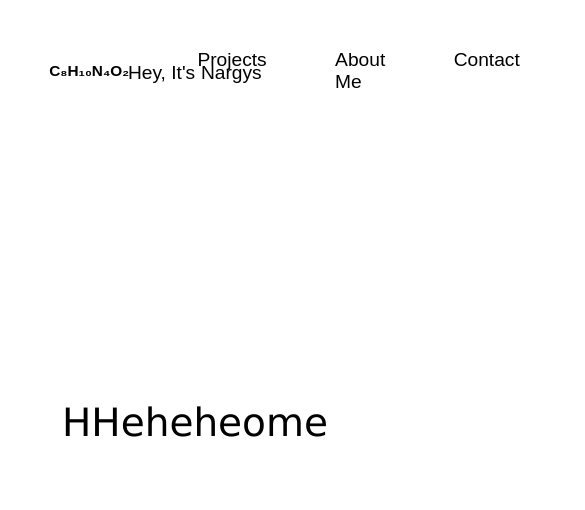
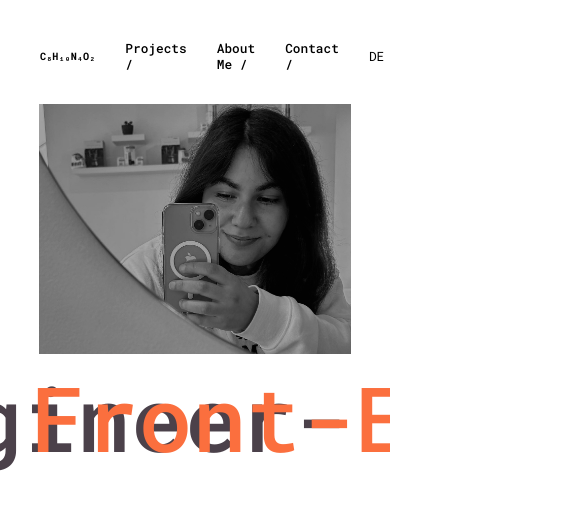
Before and after one commit to nargysc/portfolionrgs, a React (Create React App) app: page / in a window 390 px wide. Shown: the top 510 px of the page, 585 px wide, since content can reach past the window. Built offline with nearby package versions, Linux system fonts and the light colour scheme.

Commit message:
home component added

```diff
--- a/package.json
+++ b/package.json
@@ -7,6 +7,7 @@
     "@testing-library/react": "^13.4.0",
     "@testing-library/user-event": "^13.5.0",
     "framer-motion": "^11.0.20",
+    "gsap": "^3.12.5",
     "i18next": "^23.10.1",
     "node-sass": "^7.0.3",
     "react": "^18.2.0",
--- a/src/App.css
+++ b/src/App.css
@@ -1,3 +1,4 @@
+@import url("https://fonts.googleapis.com/css2?family=Roboto+Mono:ital,wght@0,100..700;1,100..700&display=swap");
 * {
   margin: 0;
   padding: 0;
@@ -6,7 +7,9 @@
 }
 
 html, body {
-  font-family: "Lucida Sans", "Lucida Sans Regular", "Lucida Grande", "Lucida Sans Unicode", Geneva, Verdana, sans-serif;
+  font-family: "Roboto Mono", monospace;
+  font-weight: 400;
+  font-style: normal;
   background: #ffffff;
 }
 
@@ -27,6 +30,6 @@ html, body {
   left: 0;
   width: 100%;
   height: 100vh;
-  background-color: #867ba3;
+  background-color: #4b414a;
   transform-origin: top;
 }
--- a/src/App.scss
+++ b/src/App.scss
@@ -1,3 +1,6 @@
+@import url('https://fonts.googleapis.com/css2?family=Roboto+Mono:ital,wght@0,100..700;1,100..700&display=swap');
+
+
 * {
     margin:0;
     padding: 0;
@@ -5,7 +8,9 @@
     color: black;
 }
 html, body {
-    font-family: 'Lucida Sans', 'Lucida Sans Regular', 'Lucida Grande', 'Lucida Sans Unicode', Geneva, Verdana, sans-serif;
+     font-family: "Roboto Mono", monospace;
+  font-weight: 400;
+  font-style: normal;
     background: #ffffff;
 }
 
@@ -29,6 +34,6 @@ html, body {
     left:0;
     width: 100%;
     height: 100vh;
-    background-color: #867ba3;
+    background-color: #4b414a;
     transform-origin:top ;
 }
--- /dev/null
+++ b/src/Components/Home.css
@@ -0,0 +1,84 @@
+@import url("https://fonts.googleapis.com/css2?family=Roboto+Mono:ital,wght@0,100..700;1,100..700&display=swap");
+img {
+  -o-object-fit: contain;
+     object-fit: contain;
+  width: 35%;
+  margin-left: 35%;
+  margin-top: 10%;
+}
+
+.sliderContainer {
+  width: 100vw;
+  overflow-x: hidden;
+  position: relative;
+  top: calc(30vh - 300px);
+  font-family: "Roboto Mono", monospace;
+  font-weight: 500;
+}
+
+.slider {
+  position: relative;
+  display: flex;
+  white-space: nowrap;
+}
+.slider p {
+  margin: 0;
+  color: #4b414a;
+  font-size: 240px;
+}
+.slider p:nth-of-type(2) {
+  position: absolute;
+  left: 166%;
+  color: rgb(251, 111, 62);
+}
+
+.secondtext {
+  margin: 0;
+  color: #4b414a;
+  font-size: 240px;
+}
+.secondtext:nth-of-type(2) {
+  position: absolute;
+  left: 166%;
+  color: rgb(251, 111, 62);
+}
+
+@media only screen and (max-width: 768px) {
+  img {
+    width: 80%;
+    margin-left: 10%;
+    margin-top: 25%;
+  }
+  .sliderContainer {
+    top: calc(15vh - 120px);
+  }
+  .slider p {
+    font-size: 90px;
+  }
+  .slider p:nth-of-type(2) {
+    left: 182%;
+  }
+}
+@media only screen and (min-width: 769px) and (max-width: 1024px) {
+  img {
+    width: 60%;
+    margin-left: 20%;
+    margin-top: 7%;
+  }
+  .sliderContainer {
+    top: calc(25vh - 240px);
+  }
+  .slider p {
+    font-size: 180px;
+  }
+  .slider p:nth-of-type(2) {
+    left: 10%;
+  }
+}
+@media only screen and (min-width: 1025px) {
+  img {
+    width: 35%;
+    margin-left: 35%;
+    margin-top: 10%;
+  }
+}
--- a/src/Components/Home.js
+++ b/src/Components/Home.js
@@ -1,10 +1,58 @@
-import React from "react";
+import React, { useTransition } from "react";
+import "./Home.scss";
+import { ScrollTrigger } from "gsap/ScrollTrigger";
+import { useEffect, useRef } from "react";
+import gsap from "gsap";
+import pict from "../images/main.jpg";
 import transition from "../transition";
+import { useTranslation } from "react-i18next";
 
 function Home() {
+  const { t } = useTranslation();
+  const firstText = useRef(null);
+  const secondText = useRef(null);
+  const slider = useRef(null);
+  let xPercent = 0;
+  let direction = -1;
+  useEffect(() => {
+    gsap.registerPlugin(ScrollTrigger);
+    requestAnimationFrame(animation);
+
+    gsap.to(slider.current, {
+      scrollTrigger: {
+        trigger: document.documentElement,
+        start: 0,
+        end: window.innerHeight,
+        scrub: 0.1,
+        onUpdate: (e) => (direction = e.direction * -1), // eslint-disable-line react-hooks/exhaustive-deps
+      },
+      x: "-=300px",
+    });
+  }, []);
+  // eslint-disable-line react-hooks/exhaustive-deps
+
+  const animation = () => {
+    if (xPercent <= -100) {
+      xPercent = 0;
+    }
+    if (xPercent > 0) {
+      xPercent = -100;
+    }
+    gsap.set(firstText.current, { xPercent: xPercent });
+    gsap.set(secondText.current, { xPercent: xPercent });
+    xPercent += 0.2 * direction;
+    requestAnimationFrame(animation);
+  };
+
   return (
     <div>
-      <h1>HHeheheome</h1>
+      <div className="sliderContainer">
+        <img src={pict} alt=""></img>
+        <div ref={slider} className="slider">
+          <p ref={firstText}>{t("frontend")}</p>
+          <p ref={secondText}>{t("frontend2")}</p>
+        </div>
+      </div>
     </div>
   );
 }
--- /dev/null
+++ b/src/Components/Home.scss
@@ -0,0 +1,105 @@
+  @import url('https://fonts.googleapis.com/css2?family=Roboto+Mono:ital,wght@0,100..700;1,100..700&display=swap');
+
+ img {
+    object-fit: contain;
+    width: 35%;
+    margin-left: 35%;
+    margin-top: 10%;
+  }
+
+.sliderContainer {
+  width: 100vw;
+  overflow-x: hidden;
+  position: relative;
+      top: calc(30vh - 300px);
+          font-family: "Roboto Mono", monospace;
+          font-weight: 500;
+
+
+
+}
+
+.slider {
+  position: relative;
+  display: flex;
+  white-space: nowrap;
+
+
+  p {
+margin: 0;
+color: #4b414a;
+    font-size: 240px;
+
+    &:nth-of-type(2) {
+      position: absolute;
+      left: 166%;
+      color: rgb(251, 111, 62);
+    }
+  }
+}
+ .secondtext {
+margin: 0;
+color: #4b414a;
+    font-size: 240px;
+
+    &:nth-of-type(2) {
+      position: absolute;
+      left: 166%;
+      color: rgb(251, 111, 62);
+    }
+
+}
+
+// Mobile
+@media only screen and (max-width: 768px) {
+  img {
+    width: 80%;
+    margin-left: 10%;
+    margin-top: 25%;
+  }
+
+  .sliderContainer {
+    top: calc(15vh - 120px);
+  }
+
+  .slider {
+    p {
+      font-size: 90px;
+    }
+
+    p:nth-of-type(2) {
+      left: 182%;
+    }
+  }
+}
+
+// Tablet
+@media only screen and (min-width: 769px) and (max-width: 1024px) {
+  img {
+    width: 60%;
+    margin-left: 20%;
+    margin-top: 7%;
+  }
+
+  .sliderContainer {
+    top: calc(25vh - 240px);
+  }
+
+  .slider {
+    p {
+      font-size: 180px;
+    }
+
+    p:nth-of-type(2) {
+      left: 10%;
+    }
+  }
+}
+
+// Desktop
+@media only screen and (min-width: 1025px) {
+  img {
+    width: 35%;
+    margin-left: 35%;
+    margin-top: 10%;
+  }}
--- a/src/Components/NavBar.css
+++ b/src/Components/NavBar.css
@@ -1,3 +1,4 @@
+@import url("https://fonts.googleapis.com/css2?family=Roboto+Mono:ital,wght@0,100..700;1,100..700&display=swap");
 .nav {
   position: fixed;
   cursor: pointer;
@@ -10,8 +11,7 @@
   display: flex;
   font-size: 1.2em;
   width: 100%;
-  font-family: "Titillium Web", sans-serif;
-  font-weight: 440;
+  font-family: "Roboto Mono", monospace;
   box-sizing: border-box;
 }
 .nav .navmenu {
@@ -27,9 +27,8 @@
 .nav .logo,
 .nav .nav-item {
   display: flex;
-  margin: 1em;
-  font-weight: 400;
-  font-size: 1em;
+  margin: 0em;
+  font-size: 0.8em;
   position: relative;
 }
 .nav .logo .indicator,
@@ -94,18 +93,18 @@ a {
   white-space: nowrap;
   transition: all 0.5s cubic-bezier(0.76, 0, 0.24, 1);
   position: absolute;
-  margin-left: 3.8em;
+  margin-left: 4.4em;
 }
 .logo .name .codeby {
-  padding-left: 0.3em;
+  padding-left: 0.8em;
 }
 .logo .name .dennis {
-  padding-left: 0.3em;
+  padding-left: 0.9em;
 }
 .logo .name .snell {
   position: absolute;
-  left: 140px;
-  padding-left: 0.3em;
+  left: 150px;
+  padding-left: 1.3em;
 }
 .logo:hover .copy {
   transform: rotate(360deg);
@@ -123,3 +122,35 @@ a {
 .logo:hover .name .snell {
   transform: translateX(-66px);
 }
+
+@media only screen and (max-width: 768px) {
+  .copy {
+    display: flex;
+  }
+  .codeby {
+    display: none;
+  }
+  .dennis {
+    display: none;
+  }
+  .snell {
+    display: none;
+  }
+  .nav {
+    padding: 25px;
+    font-size: 1em;
+  }
+  .nav .nav-item {
+    align-items: center;
+    display: flex;
+    justify-content: center;
+  }
+}
+@media only screen and (min-width: 769px) and (max-width: 1024px) {
+  .nav {
+    font-size: 1.1em;
+  }
+  .nav .logo .name {
+    margin-left: 3.5em;
+  }
+}
--- a/src/Components/NavBar.scss
+++ b/src/Components/NavBar.scss
@@ -1,3 +1,4 @@
+  @import url('https://fonts.googleapis.com/css2?family=Roboto+Mono:ital,wght@0,100..700;1,100..700&display=swap');
 
 .nav {
     position: fixed;
@@ -13,8 +14,7 @@ cursor: pointer;
    display: flex;
    font-size: 1.2em;
    width: 100%;
-   font-family: "Titillium Web", sans-serif;
-   font-weight: 440;
+    font-family: "Roboto Mono", monospace;
    box-sizing: border-box;
    .navmenu {
             display: flex;
@@ -30,9 +30,8 @@ cursor: pointer;
     .logo,
     .nav-item {
       display: flex;
-        margin:1em;
-        font-weight:400;
-        font-size: 1em;
+        margin:0em;
+        font-size: 0.8em;
         position: relative;
 
 .indicator {
@@ -100,21 +99,21 @@ transition: all 0.2s cubic-bezier(0.76,0, 0.24, 1);
       white-space: nowrap;
       transition: all 0.5s cubic-bezier(0.76,0, 0.24, 1);
       position: absolute;
-      margin-left: 3.8em;
+      margin-left: 4.4em;
 
 
 
       .codeby {
-        padding-left: 0.3em;
+        padding-left: 0.8em;
 
       }
       .dennis {
-        padding-left: 0.3em;
+        padding-left: 0.9em;
       }
       .snell {
         position: absolute;
-        left: 140px;
-        padding-left: 0.3em;
+        left: 150px;
+        padding-left: 1.3em;
       }
     }
     &:hover {
@@ -142,3 +141,41 @@ transition: all 0.2s cubic-bezier(0.76,0, 0.24, 1);
 
         }}
     }}
+
+  // Mobile
+@media only screen and (max-width: 768px) {
+.copy {
+  display: flex;
+}
+.codeby{
+  display:  none;
+}
+.dennis{
+  display: none;
+}
+.snell{
+  display: none;
+}
+  .nav {
+    padding:25px;
+    font-size: 1em;
+.nav-item{
+  align-items: center;
+  display: flex;
+  justify-content: center;
+}
+
+        }
+      }
+
+
+// Tablet
+@media only screen and (min-width: 769px) and (max-width: 1024px) {
+  .nav {
+    font-size: 1.1em;
+
+    .logo {
+      .name {
+        margin-left: 3.5em;
+
+      }}}}
--- a/src/index.css
+++ b/src/index.css
@@ -1,13 +1,14 @@
+@import url("https://fonts.googleapis.com/css2?family=Roboto+Mono:ital,wght@0,100..700;1,100..700&display=swap");
+
 body {
   margin: 0;
-  font-family: -apple-system, BlinkMacSystemFont, 'Segoe UI', 'Roboto', 'Oxygen',
-    'Ubuntu', 'Cantarell', 'Fira Sans', 'Droid Sans', 'Helvetica Neue',
-    sans-serif;
+  font-family: "Roboto Mono", monospace;
+
   -webkit-font-smoothing: antialiased;
   -moz-osx-font-smoothing: grayscale;
 }
 
 code {
-  font-family: source-code-pro, Menlo, Monaco, Consolas, 'Courier New',
+  font-family: source-code-pro, Menlo, Monaco, Consolas, "Courier New",
     monospace;
 }
--- a/src/locales/de/translation.json
+++ b/src/locales/de/translation.json
@@ -1,7 +1,10 @@
 {
   "title": "Hallo Welt",
-  "projectnav": "Projekte",
-  "aboutme": "Ûber Mich",
-    "findme": "Kontakt"
+  "projectnav": "Projekte /",
+  "aboutme": "Ûber Mich /",
+    "findme": "Kontakt /",
+    "frontend":"- Front-End Entwickler-",
+    "frontend2":"Front-End Entwickler-"
+
 
 }
--- a/src/locales/en/translation.json
+++ b/src/locales/en/translation.json
@@ -1,8 +1,13 @@
 {
   "title": "Hello World",
-    "projectnav": "Projects",
-      "aboutme": "About Me",
-      "findme": "Contact"
+    "projectnav": "Projects /",
+      "aboutme": "About Me /",
+      "findme": "Contact /",
+          "frontend":"Front-End Engineer-",
+              "frontend2":"Front-End Engineer-"
+
+
+
 
 
 }
```
Also changed, not shown: src/images/main.jpg (added), 1 other file (tests, documents, lock files or other folders).
